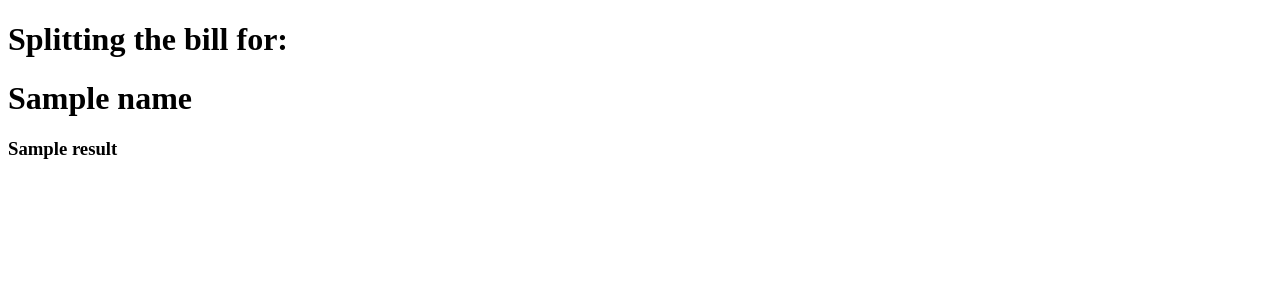
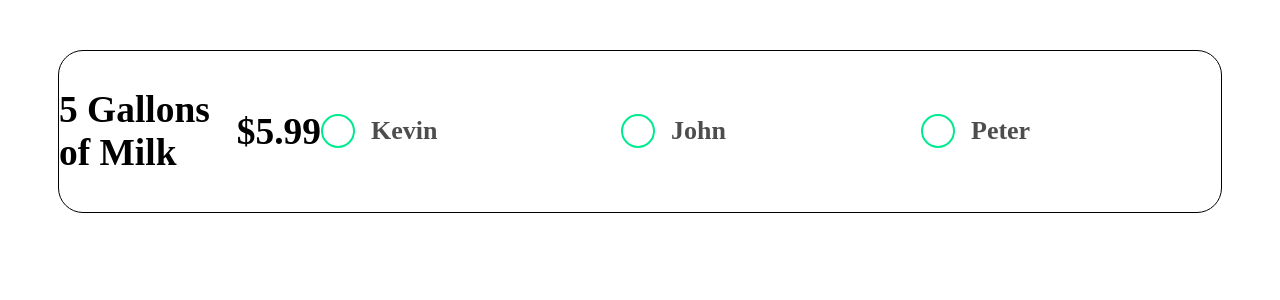
Before and after one commit to kevinl424/ReceiptOCR, a Flask app: template text_recognization/templates/results.html in a window 1280 px wide. Shown: the top 300 px of the page. Run offline with Flask 2, Linux system fonts and the light colour scheme; the template is opened without the code that fills it: most values are stand-ins (such as "Sample title", 1, 10 or a date in 2020); grey boxes are pictures that could not be loaded.

Commit message:
CSS and flexbox styling additions.

```diff
--- /dev/null
+++ b/text_recognization/static/style.css
@@ -0,0 +1,3 @@
+.flex-container {
+    display: flex;
+}
--- a/text_recognization/templates/results.html
+++ b/text_recognization/templates/results.html
@@ -3,10 +3,13 @@
 <html>
     <head>
         <title>Receipt Results</title>
+        <!-- for flask app only -->
+        <!-- <link rel="stylesheet" type="text/css" href="{{ url_for('static',filename='style.css') }}"> -->
+        <link rel="stylesheet" href="temp.css">
     </head>
     <body>
         <h1>
-            Splitting the bill for:
+            <!-- Splitting the bill for:
             {% for n in names%}
                 <h1>{{n}}</h1>
             {% endfor %}
@@ -15,9 +18,34 @@
 
         {% for r in results %}
 
-            <h3>{{r}}</h3>
+            <h3>{{r}}: {{results[r]}}</h3>
 
-        {% endfor %}
+        {% endfor %} -->
+
+        <div class="flex-container">
+            <h3>5 Gallons of Milk</h3>
+            <h3>$5.99</h3>
+            <div class="flex-child">
+                <div class="box">
+                    <input type="checkbox" id="p1", name="p1", value="Kevin">
+                    <span class="check"></span>
+                    <label for="p1">Kevin</label>
+                </div>
+                 <div class="box">
+                    <input type="checkbox" id="p2", name="p2", value="John">
+                    <span class="check"></span>
+                    <label for="p2">John</label>
+                </div>
+                <div class="box">
+                    <input type="checkbox" id="p3", name="p3", value="Peter">
+                    <span class="check"></span>
+                    <label for="p3">Peter</label>
+
+                </div>
+            </div>
+
+
+        </div>
 
     </body>
 </html>
--- /dev/null
+++ b/text_recognization/templates/temp.css
@@ -0,0 +1,92 @@
+@import url("https://fonts.googleapis.com/css?family=Quicksand:400,700&display=swap");
+/* body {
+  margin: 0;
+  padding: 0;
+  width: 100%;
+  height: 100vh;
+  display: flex;
+  align-items: center;
+  flex-direction: column;
+  justify-content: center;
+  font-family: "Quicksand", sans-serif;
+  line-height: 1.5;
+  font-weight: bold;
+} */
+
+.box {
+  width: 300px;
+  margin: 25px 0;
+  display: flex;
+  align-items: center;
+  user-select: none;
+}
+.box label {
+  font-size: 26px;
+  color: #4D4D4D;
+  position: absolute;
+  z-index: 10;
+  padding-left: 50px;
+  cursor: pointer;
+}
+.box input {
+  opacity: 0;
+  visibility: hidden;
+  position: absolute;
+}
+.box input:checked ~ .check {
+  border-color: #016e45;
+  box-shadow: 0px 0px 0px 15px #00EA90 inset;
+}
+.box input:checked ~ .check::after {
+  opacity: 1;
+  transform: scale(1);
+}
+.box .check {
+  width: 30px;
+  height: 30px;
+  display: flex;
+  justify-content: center;
+  align-items: center;
+  position: relative;
+  border-radius: 100px;
+  background-color: #FFF;
+  border: 2px solid #00EA90;
+  box-shadow: 0px 0px 0px 0px #00EA90 inset;
+  transition: all 0.15s cubic-bezier(0, 1.05, 0.72, 1.07);
+}
+.box .check::after {
+  content: "";
+  width: 100%;
+  height: 100%;
+  opacity: 0;
+  z-index: 4;
+  position: absolute;
+  transform: scale(0);
+  background-size: 50%;
+  background-image: url("https://s6.picofile.com/d/8392306668/bacc888c-bed7-41a9-bf24-f6ff0718f471/checkmark.svg");
+  background-repeat: no-repeat;
+  background-position: center;
+  transition-delay: 0.2s !important;
+  transition: all 0.25s cubic-bezier(0, 1.05, 0.72, 1.07);
+}
+
+
+.flex-container {
+    display: flex;
+    justify-content: space-around;
+    align-items: center;
+    border: 1px solid black;
+    border-radius: 25px;
+    margin: 50px;
+
+    transition: transform 0.15s;
+}
+.flex-container:hover {
+    transform: scale(1.05);
+    background-color:#BEE5B0;
+}
+.flex-child {
+    display: flex;
+    align-items: center;
+    justify-content: flex-end;
+}
```
Also changed, not shown: text_recognization/templates/testing.html (+92 -6 lines), text_recognization/textrec.py (+36 -15 lines), instance/imgdir/costco3.jpg (added).
